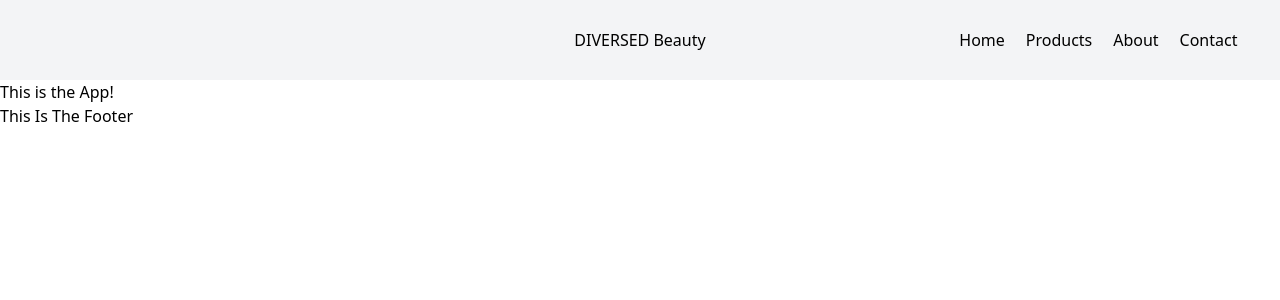
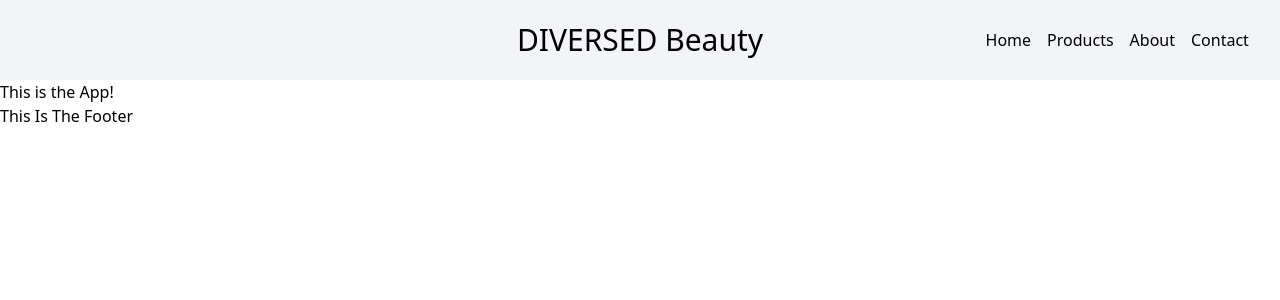
Before and after one commit to pdaly91/DiversedBeauty, a React (Vite) app: page / in a window 1280 px wide. Shown: the top 300 px of the page. Built offline with nearby package versions, Linux system fonts and the light colour scheme.

Commit message:
increase logo font and decrease weight

```diff
--- a/src/components/Header.jsx
+++ b/src/components/Header.jsx
@@ -8,7 +8,7 @@ const Header = () => {
         {/* empty div to get Logo centered */}
         <div className="flex-1"></div>
         {/* Logo */}
-        <div className="m-2">
+        <div className="m-2 text-3xl font-thin">
           DIVERSED Beauty
         </div>
         {/* Mobile Version */}
```
